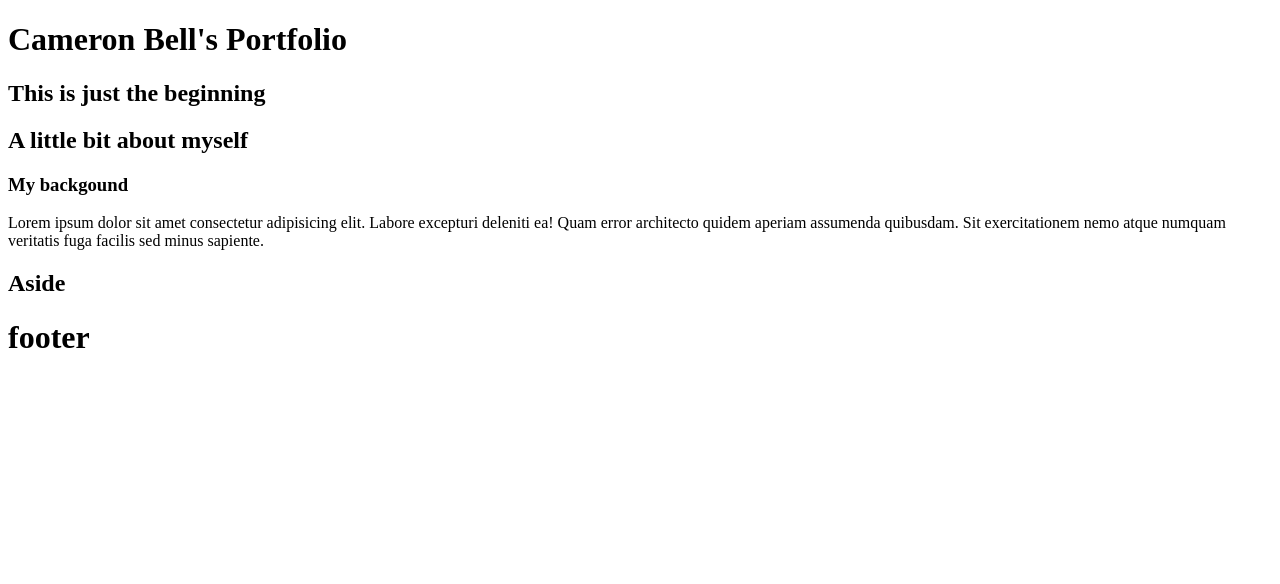
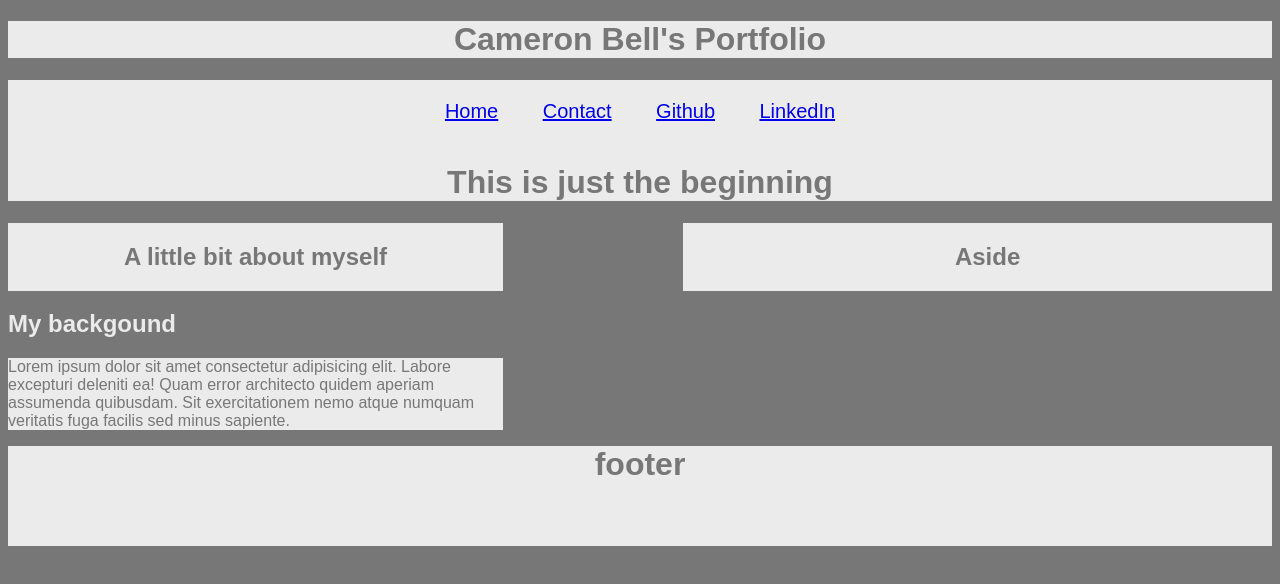
Before and after one commit to cameronmbell99/HW_Wireframe, a plain HTML site: page index.html.html in a window 1280 px wide. Drawn offline with Linux system fonts and the light colour scheme.

Commit message:
better positioned the elements and made the sizes closer to final product

```diff
--- a/Style.css
+++ b/Style.css
@@ -1,6 +1,26 @@
-header {
+header,
+section,
+aside,
+footer {
     background: #ebebeb;
-    width: auto;
+}
+
+h1 {
+    text-align: center;
+}
+
+.nav {
+    background: #ebebeb;
+    list-style-type: none;
+    text-align: center;
+    margin: 0;
+    padding: 0;
+}
+
+.nav li {
+    display: inline-block;
+    font-size: 20px;
+    padding: 20px;
 }
 
 body {
@@ -12,24 +32,42 @@ body {
 }
 
 section {
-    background: #ebebeb;
     width: 495px;
     overflow: auto;
     float: left;
 }
 
 aside {
-    background: #ebebeb;
+    width: 45%;
+    float: right;
+    padding-left: 20px;
+    text-align: center;
+}
+
+.relative {
+    position: relative;
+    width: 55%;
+}
+
+.absolute {
+    position: absolute;
+    width: 80%;
+    border: 20px;
 }
 
 article {
+    /** position: absolute; **/
     color: #ebebeb;
     background: #777;
     overflow: auto;
-    float: right;
 }
 
 p {
     color: #777;
     background: #ebebeb;
 }
+
+footer {
+    clear: both;
+    height: 100px;
+}
--- a/index.html.html
+++ b/index.html.html
@@ -1,30 +1,36 @@
 <!DOCTYPE html>
 <html lang="en">
+<link rel="stylesheet" href="style.css">
 
-<body class="body">
+<body>
 
+    <header>
+        <h1>Cameron Bell's Portfolio</h1>
+    </header>
+    <ul class="nav">
+        <li><a href="#home">Home</a></li>
+        <li><a href="#contact">Contact</a></li>
+        <li><a href="#github">Github</a></li>
+        <li><a href="#linkedIn">LinkedIn</a></li>
+        <h1>This is just the beginning</h1>
+    </ul>
 
-    <head class="header">
-        <h1 class="p">Cameron Bell's Portfolio</h1>
-    </head>
-    <nav class="header">
-        <h1 class="p">This is just the beginning</h1>
-    </nav>
+    <div>
+        <section>
+            <h1>A little bit about myself</h1>
+            <article>
+                <h2>My backgound</h2>
+                <p>Lorem ipsum dolor sit amet consectetur adipisicing elit. Labore excepturi deleniti ea! Quam error architecto quidem aperiam assumenda quibusdam. Sit exercitationem nemo atque numquam veritatis fuga facilis sed minus sapiente.</p>
+            </article>
+        </section>
+    </div>
 
-    <section id="section">
-        <h1 class="p">A little bit about myself</h1>
-        <article id="article">
-            <h1 class="p">My backgound</h1>
-            <p class="p">Lorem ipsum dolor sit amet consectetur adipisicing elit. Labore excepturi deleniti ea! Quam error architecto quidem aperiam assumenda quibusdam. Sit exercitationem nemo atque numquam veritatis fuga facilis sed minus sapiente.</p>
-        </article>
-    </section>
-
-    <aside class="aside">
-        <h1 class="p">Aside</h1 c>
+    <aside>
+        <h1>Aside</h1>
     </aside>
 
-    <footer class="header">
-        <h1 class="p">footer</h1>
+    <footer>
+        <h1>footer</h1>
     </footer>
 
 </body>
```
